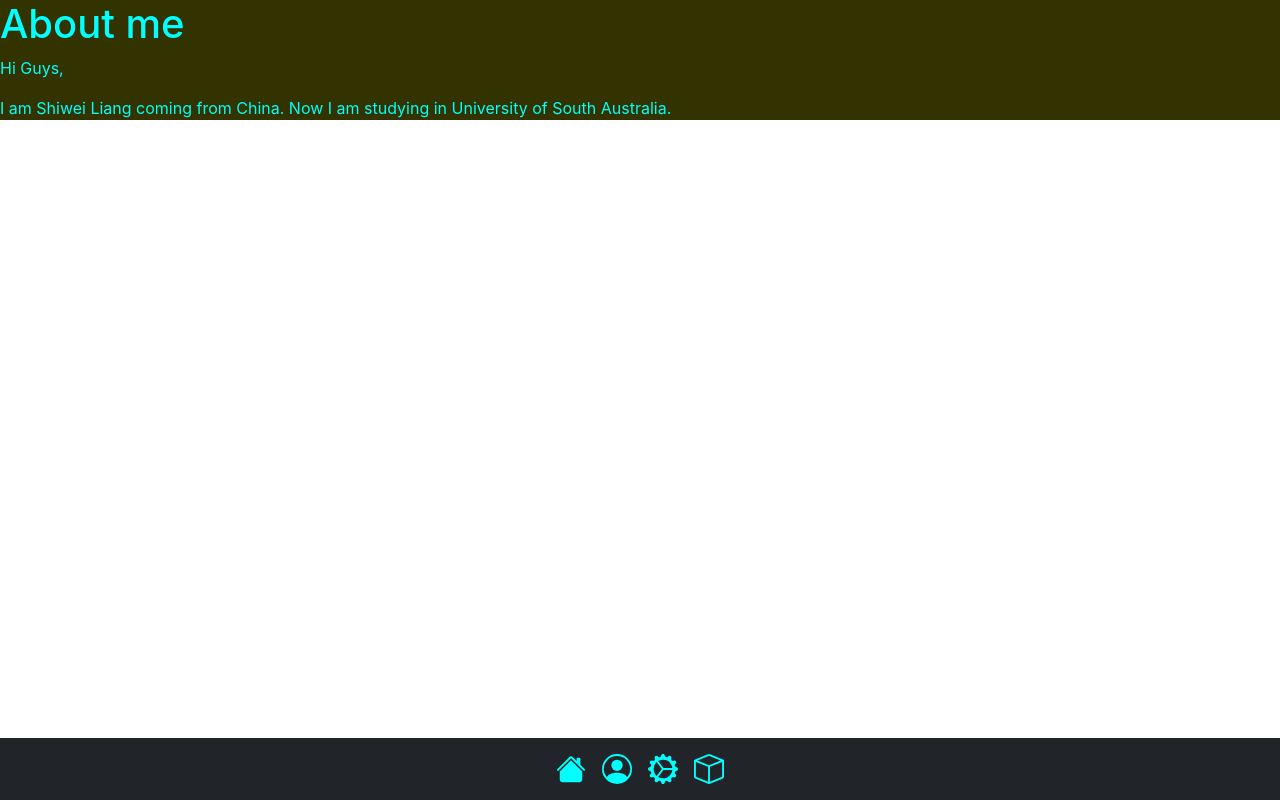
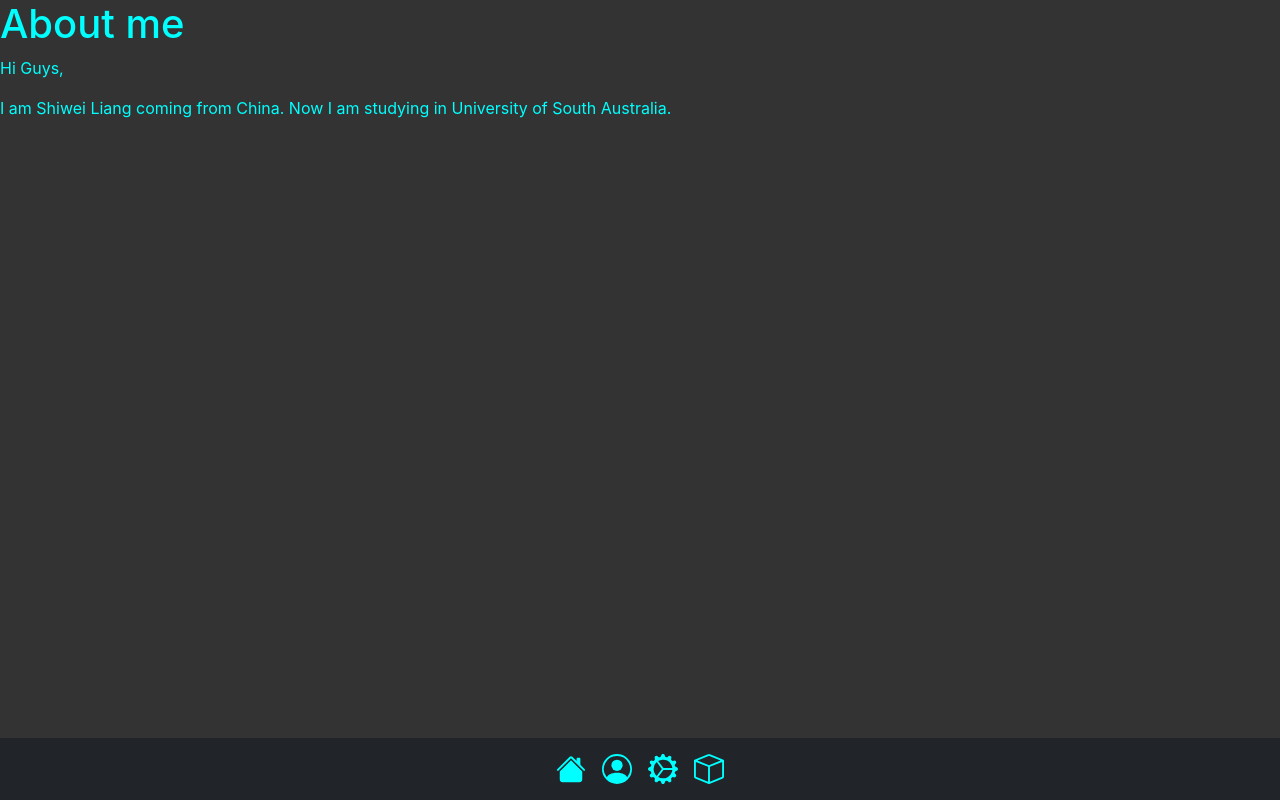
Before and after one commit to LIASY032/porfolio, a React (Create React App) app: page /about in a window 1280 px wide. Built offline with nearby package versions, Linux system fonts and the light colour scheme.

Commit message:
change the background color

```diff
--- a/src/App.css
+++ b/src/App.css
@@ -1,5 +1,5 @@
 .App {
-  background-color: #333300;
+  background-color: rgb(51, 51, 51);
   color: #00ffff;
 }
 
--- a/src/components/pages/About.js
+++ b/src/components/pages/About.js
@@ -1,15 +1,16 @@
 import React from "react";
+import "./common.css";
 
 function About() {
   return (
-    <>
+    <div className="common-container">
       <h1>About me</h1>
       <p>Hi Guys,</p>
       <p>
         I am Shiwei Liang coming from China. Now I am studying in University of
         South Australia.
       </p>
-    </>
+    </div>
   );
 }
 
--- /dev/null
+++ b/src/components/pages/common.css
@@ -0,0 +1,7 @@
+.common-container {
+  position: relative;
+  background: inherit;
+  height: 100vh;
+  width: 100vh;
+  /* animation: myanim-box 50s ease-in-out alternate infinite; */
+}
```
